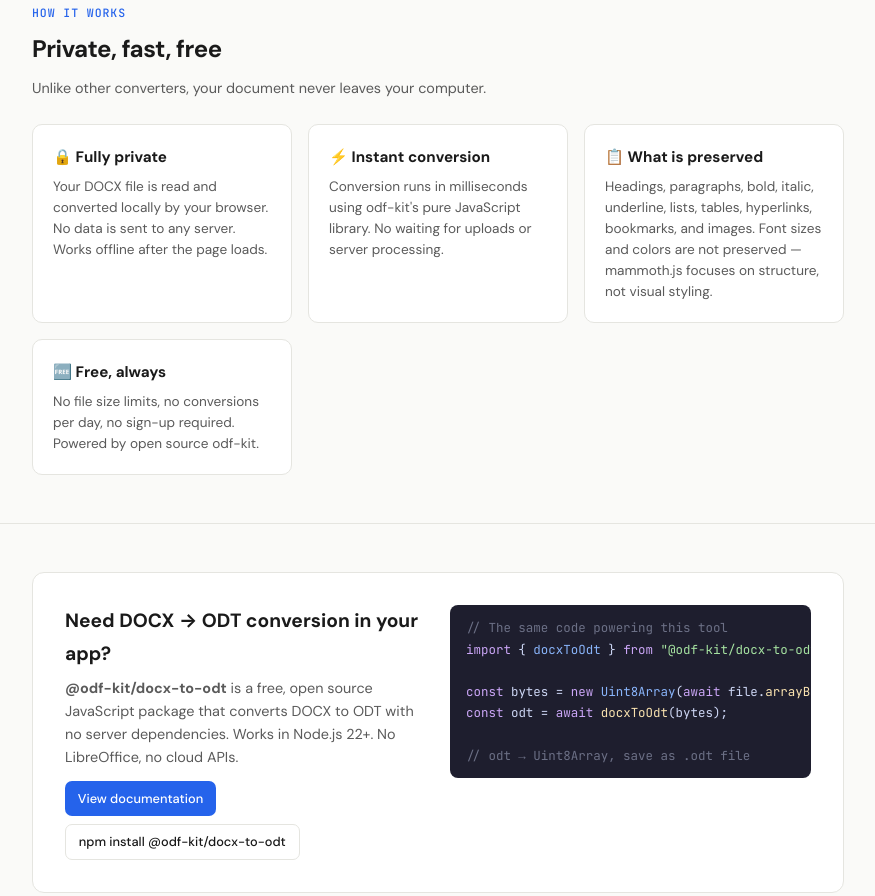
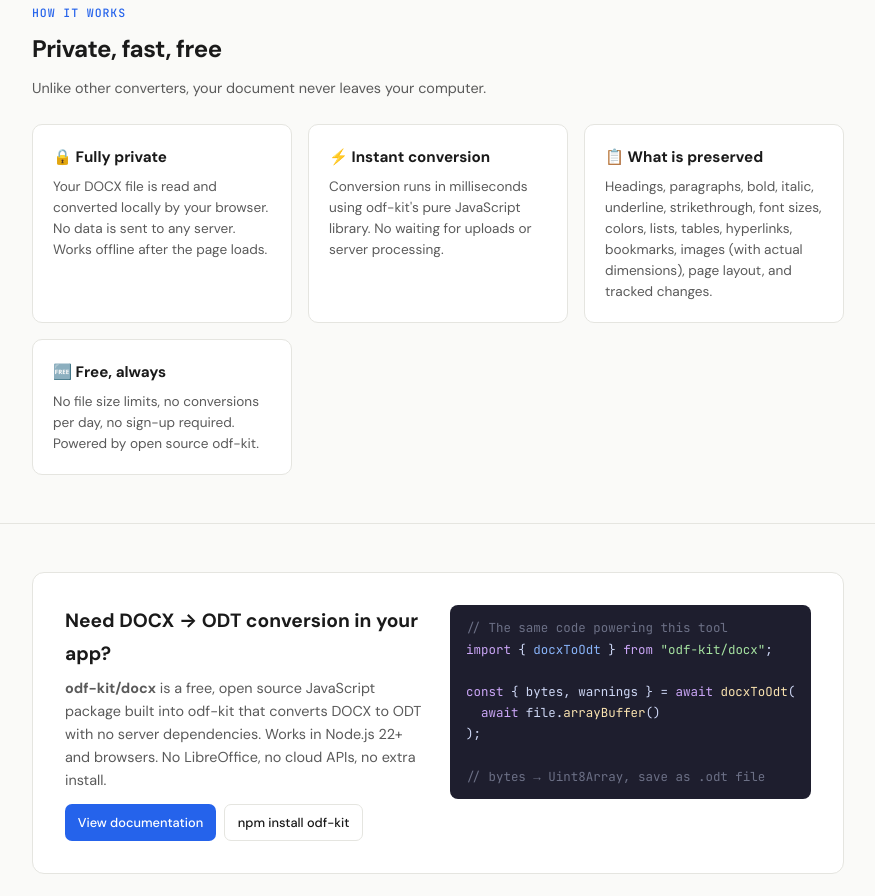
Before and after one commit to GitHubNewbie0/odf-kit, a website: page docs/tools/docx-to-odt.html in a window 1280 px wide. Shown: the part 806-1702 px from the top of the page, without its empty margins (202-1077 px from the left). Drawn offline with Linux system fonts and the light colour scheme.

Commit message:
fix: docx-to-odt tool page — use odf-kit/docx v0.10.0 native parser

```diff
--- a/docs/tools/docx-to-odt.html
+++ b/docs/tools/docx-to-odt.html
@@ -228,7 +228,7 @@
       </div>
       <div class="info-card">
         <h3>📋 What is preserved</h3>
-        <p>Headings, paragraphs, bold, italic, underline, lists, tables, hyperlinks, bookmarks, and images. Font sizes and colors are not preserved — mammoth.js focuses on structure, not visual styling.</p>
+        <p>Headings, paragraphs, bold, italic, underline, strikethrough, font sizes, colors, lists, tables, hyperlinks, bookmarks, images (with actual dimensions), page layout, and tracked changes.</p>
       </div>
       <div class="info-card">
         <h3>🆓 Free, always</h3>
@@ -243,20 +243,21 @@
     <div class="dev-cta-inner">
       <div class="dev-cta-text">
         <h2>Need DOCX → ODT conversion in your app?</h2>
-        <p><strong>@odf-kit/docx-to-odt</strong> is a free, open source JavaScript package that converts DOCX to ODT with no server dependencies. Works in Node.js 22+. No LibreOffice, no cloud APIs.</p>
+        <p><strong>odf-kit/docx</strong> is a free, open source JavaScript package built into odf-kit that converts DOCX to ODT with no server dependencies. Works in Node.js 22+ and browsers. No LibreOffice, no cloud APIs, no extra install.</p>
         <div style="display:flex;gap:0.5rem;flex-wrap:wrap;">
           <a href="../" class="btn btn-primary btn-sm">View documentation</a>
-          <a href="https://www.npmjs.com/package/@odf-kit/docx-to-odt" class="btn btn-secondary btn-sm">npm install @odf-kit/docx-to-odt</a>
+          <a href="https://www.npmjs.com/package/odf-kit" class="btn btn-secondary btn-sm">npm install odf-kit</a>
         </div>
       </div>
       <div style="flex:1;min-width:280px;">
         <div class="code-snippet"><span class="cmt">// The same code powering this tool</span>
-<span class="kw">import</span> { <span class="typ">docxToOdt</span> } <span class="kw">from</span> <span class="str">"@odf-kit/docx-to-odt"</span>;
+<span class="kw">import</span> { <span class="typ">docxToOdt</span> } <span class="kw">from</span> <span class="str">"odf-kit/docx"</span>;
 
-<span class="kw">const</span> bytes = <span class="kw">new</span> <span class="typ">Uint8Array</span>(<span class="kw">await</span> file.<span class="fn">arrayBuffer</span>());
-<span class="kw">const</span> odt = <span class="kw">await</span> <span class="fn">docxToOdt</span>(bytes);
+<span class="kw">const</span> { bytes, warnings } = <span class="kw">await</span> <span class="fn">docxToOdt</span>(
+  <span class="kw">await</span> file.<span class="fn">arrayBuffer</span>()
+);
 
-<span class="cmt">// odt → Uint8Array, save as .odt file</span></div>
+<span class="cmt">// bytes → Uint8Array, save as .odt file</span></div>
       </div>
     </div>
   </div>
@@ -288,8 +289,8 @@
 </footer>
 
 <script type="module">
-  import { docxToOdt } from 'https://esm.sh/@odf-kit/docx-to-odt@0.1.0?deps=odf-kit@0.9.9';
-  import { odtToHtml } from 'https://esm.sh/odf-kit@0.9.9/reader';
+  import { docxToOdt } from 'https://esm.sh/odf-kit@0.10.0/docx';
+  import { odtToHtml } from 'https://esm.sh/odf-kit@0.10.0/reader';
 
   const dropZone    = document.getElementById('dropZone');
   const fileInput   = document.getElementById('fileInput');
@@ -339,7 +340,8 @@
     showLoading();
     try {
       const buffer = await file.arrayBuffer();
-      const bytes = await docxToOdt(buffer);
+      const { bytes, warnings } = await docxToOdt(buffer);
+      if (warnings.length > 0) console.warn('odf-kit/docx warnings:', warnings);
       showResult(bytes, file.name);
     } catch (err) {
       showError('Conversion failed: ' + (err.message || 'unknown error. Make sure this is a valid .docx file.'));
```
